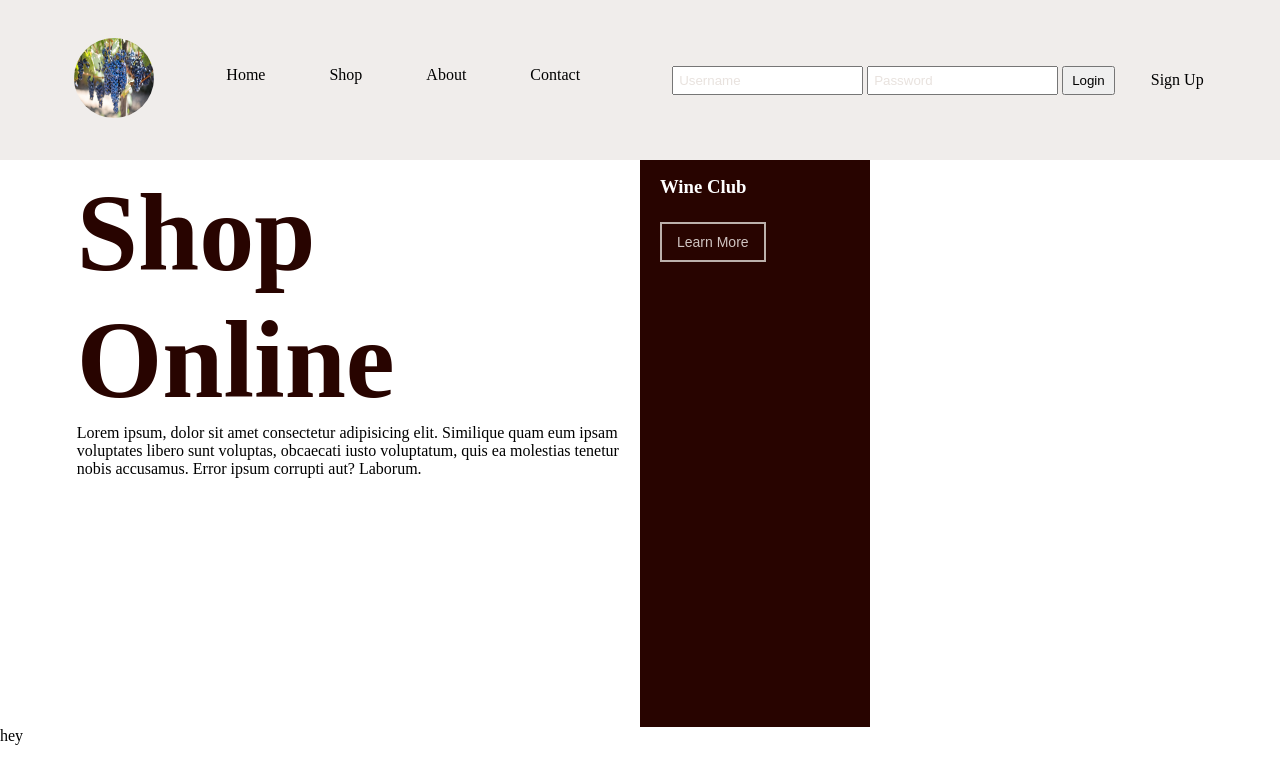
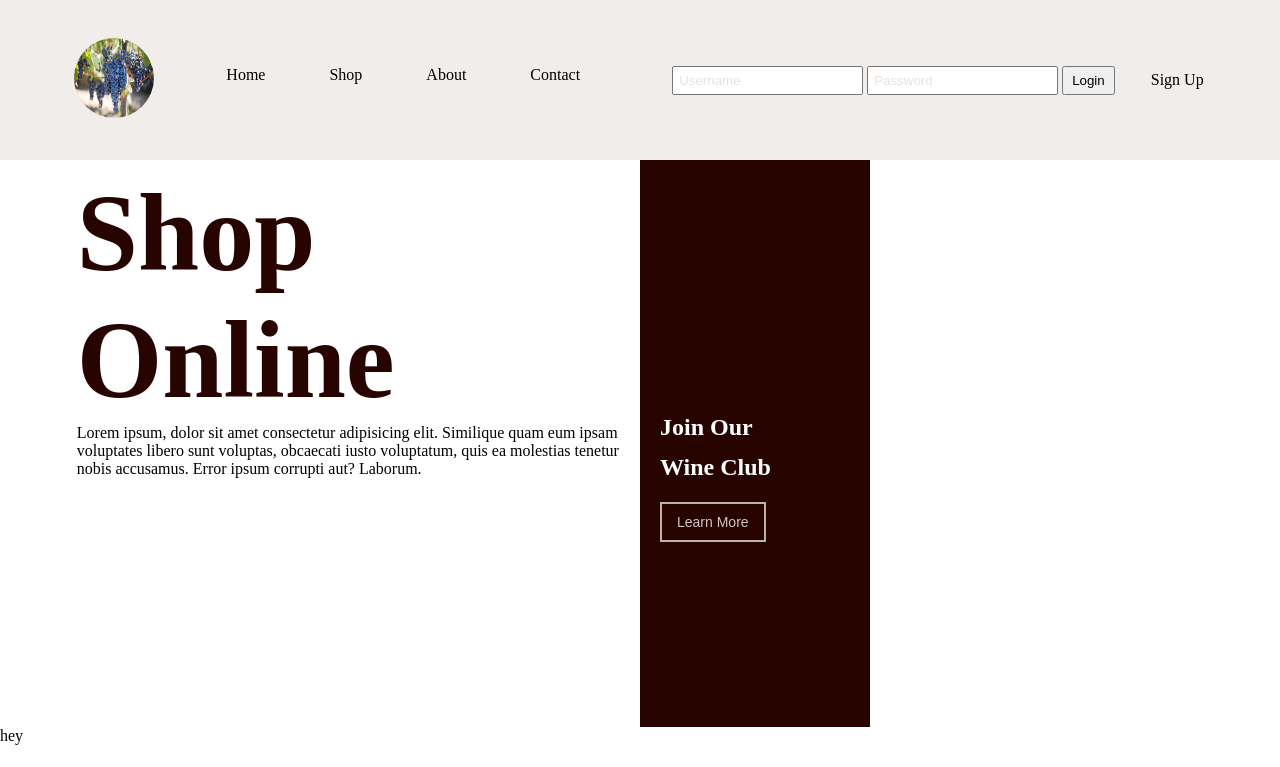
Before and after one commit to VergilKellley/delgadoWines, a PHP site: page /shop.php in a window 1280 px wide. Shown: the top 767 px of the page. Run offline with PHP 8.4, Linux system fonts and the light colour scheme.

Commit message:
added styles to first container join box

```diff
--- a/css/styles.css
+++ b/css/styles.css
@@ -883,3 +883,8 @@ SHOP PAGE FIRST CONTAINER
     background-color: var(--button-font-border-color);
     color: #fff;
 }
+
+.shop-online-box h3 {
+    margin-top: 35vh;
+    font-size: 1.5rem;
+}
```
